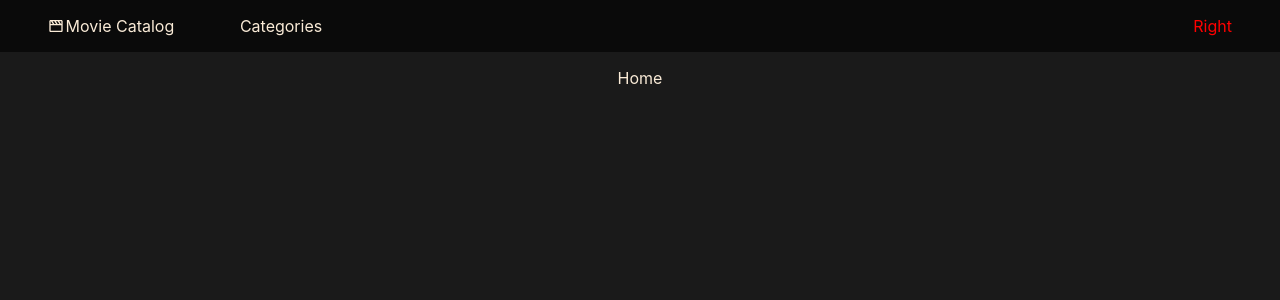
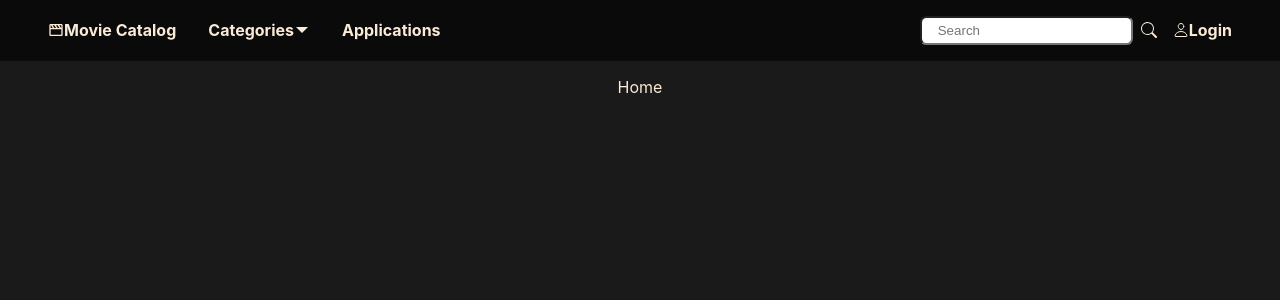
Before and after one commit to habakukc22/movie-catalog, a React (Create React App) app: page / in a window 1280 px wide. Shown: the top 300 px of the page. Built offline with nearby package versions, Linux system fonts and the light colour scheme.

Commit message:
navbarAlmost

```diff
--- a/src/components/Navbar.jsx
+++ b/src/components/Navbar.jsx
@@ -1,23 +1,38 @@
 import { BiMovie } from "react-icons/bi";
-// import { Link } from "react-router-dom";
+import { IoPersonOutline } from "react-icons/io5";
+import { GoTriangleDown } from "react-icons/go";
+import { Link } from "react-router-dom";
 import classes from "./Navbar.module.css";
+import Input from "../layout/Input";
 
 function Navbar() {
   return (
     <nav className={classes.navbar}>
+      <div className={classes.left}>
+        <Link to="/" className={classes.button}>
+          <BiMovie />
+          Movie Catalog
+        </Link>
 
-      <div className={classes.left}>
+        <Link to="/" className={classes.button}>
+          Categories
+          <GoTriangleDown />
+        </Link>
 
-        <div className={classes.logo}>
-          <BiMovie />
-          <p>Movie Catalog</p>
-        </div>
-
-        <div>Categories</div>
-
+        <Link to="/" className={classes.button}>
+          Applications
+        </Link>
       </div>
 
-      <div className={classes.right}>Right</div>
+      <div className={classes.right}>
+
+        <Input />
+
+        <Link to="/" className={classes.button}>
+          <IoPersonOutline />
+          Login
+        </Link>
+      </div>
     </nav>
   );
 }
--- a/src/components/Navbar.module.css
+++ b/src/components/Navbar.module.css
@@ -5,21 +5,21 @@
   justify-content: space-between;
 }
 
-.left{
-    display: flex;
-    justify-content: space-between;
+.navbar .button {
+  display: flex;
+  align-items: center;
+  color: antiquewhite;
+  font-weight: bold;
+  text-decoration: none;
 }
 
-.navbar .logo {
+.left {
   display: flex;
-  align-items: center;
-  margin-right: 4rem;
 }
 
-.navbar .logo p {
-  margin: 0rem 0.1rem;
+.left .button {
+  margin-right: 2rem;
 }
-
-.navbar .right {
-  color: red;
+.right {
+  display: flex;
 }
--- /dev/null
+++ b/src/layout/Input.jsx
@@ -0,0 +1,15 @@
+import { BsSearch } from "react-icons/bs";
+import classes from "./Input.module.css";
+
+function Input() {
+  return (
+    <div className={classes.input}>
+      <form>
+        <input type="text" placeholder="Search" />
+        <BsSearch className={classes.searchicon} />
+      </form>
+    </div>
+  );
+}
+
+export default Input;
--- /dev/null
+++ b/src/layout/Input.module.css
@@ -0,0 +1,18 @@
+.input form {
+  display: flex;
+  align-items: center;
+  margin-right: 1rem;
+}
+
+.input input {
+  border-radius: 0.4rem;
+  padding: 0.3rem 1rem;
+}
+
+.input input:focus {
+  outline: none;
+}
+
+.searchicon {
+  margin-left: 0.5rem;
+}
```
